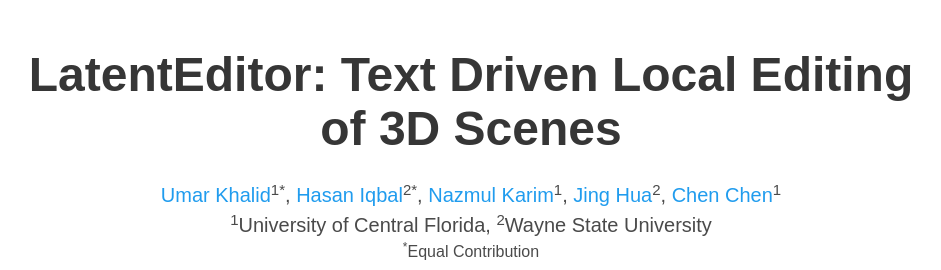
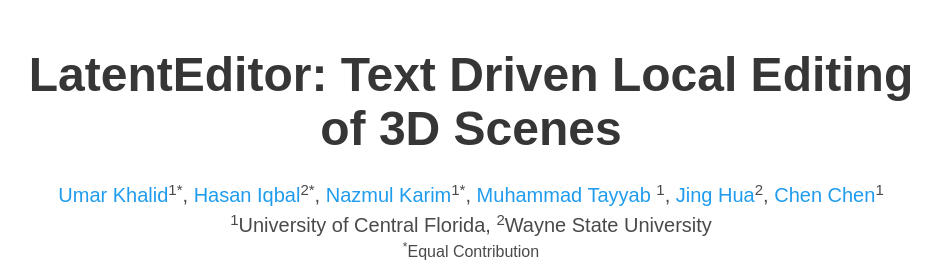
Before and after one commit to LatentEditor/LatentEditor.github.io, a plain HTML site: page index.html in a window 1280 px wide. Shown: the top 270 px of the page, without its empty margins (169-1110 px from the left). Drawn offline with nearby package versions, Linux system fonts and the light colour scheme; some icons are missing.

Commit message:
Update index.html

```diff
--- a/index.html
+++ b/index.html
@@ -34,7 +34,10 @@
             <span class="author-block">
               <a href="https://www.linkedin.com/in/hasaniqbal1292/">Hasan Iqbal</a><sup>2*</sup>,</span>
             <span class="author-block">
-              <a href="https://mdnazmulkarim.com/#nazmul-karim">Nazmul Karim</a><sup>1</sup>,
+              <a href="https://mdnazmulkarim.com/#nazmul-karim">Nazmul Karim</a><sup>1*</sup>,
+            </span>
+	    <span class="author-block">
+              <a href="">Muhammad Tayyab </a><sup>1</sup>,
             </span>
             <span class="author-block">
               <a href="https://visiongraphics.github.io/">Jing Hua</a><sup>2</sup>,
```
